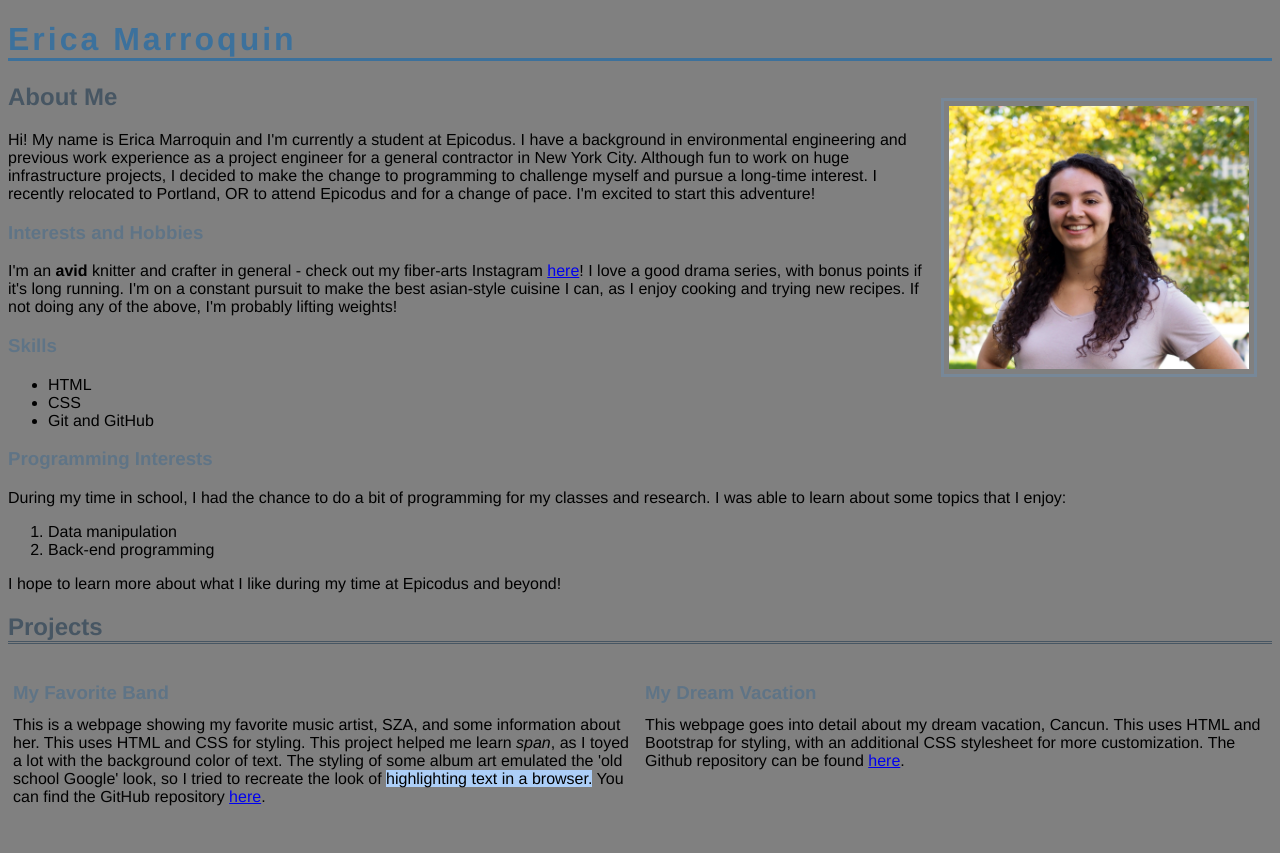
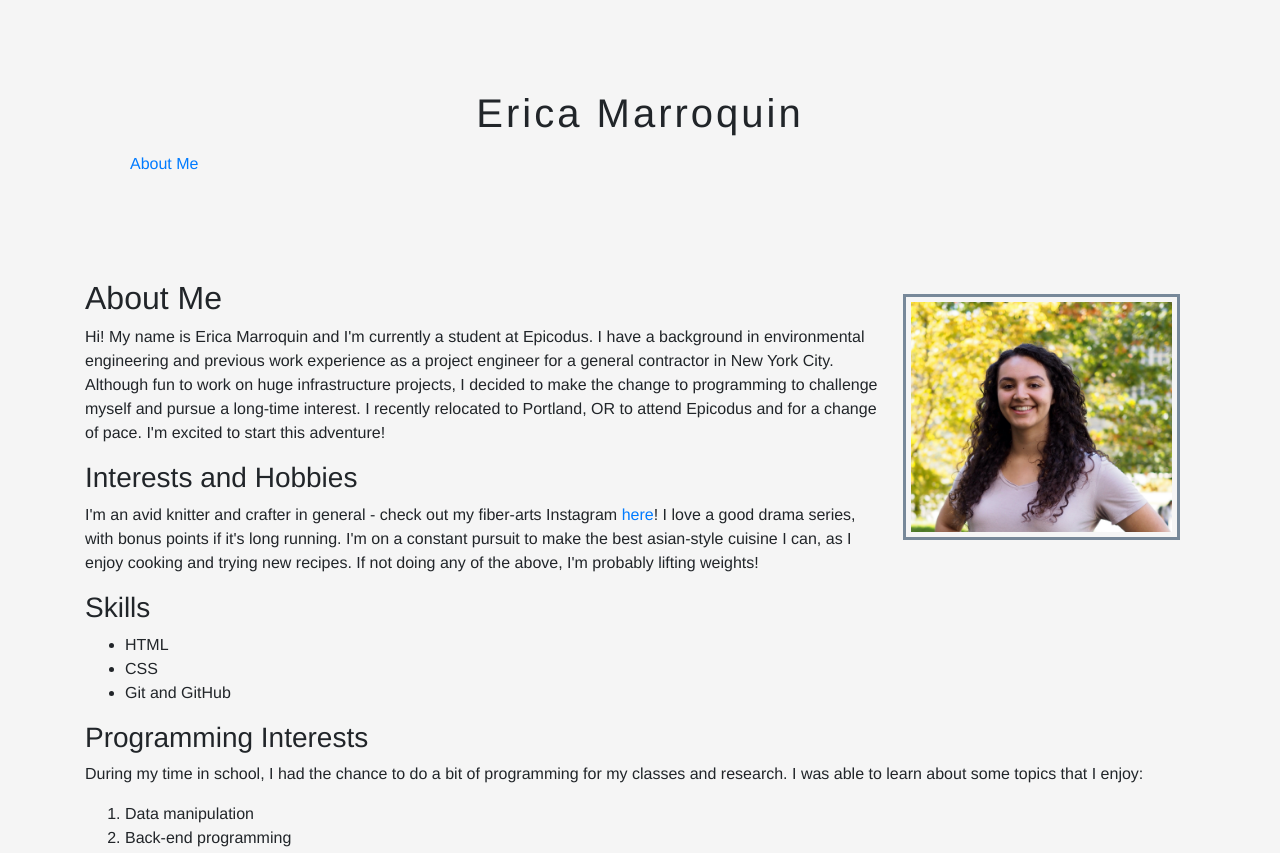
Before and after one commit to ericamarroquin/portfolio-landing-page, a plain HTML site: page index.html in a window 1280 px wide. Shown: the top 853 px of the page. Before the commit the page ends 827 px from the top, so only its background shows below. Drawn offline with Linux system fonts and the light colour scheme.

Commit message:
add about me button to main page

```diff
--- a/css/styles.css
+++ b/css/styles.css
@@ -11,7 +11,7 @@ img {
 body {
   font-family: Helvetica;
   font-weight: lighter;
-  background-color: gray;
+  background-color: whitesmoke;
 }
 
 .column {
@@ -21,8 +21,13 @@ body {
   box-sizing: border-box;
 }
 
+.jumbotron {
+  margin-top: 25px;
+  background-color: transparent;
+}
+
 .thin {
-  line-height: 0.5;
+  /* line-height: 0.5; */
 }
 
 .highlight {
@@ -30,19 +35,19 @@ body {
 }
 
 .bottom-line {
-  border-bottom: double rgb(71, 86, 99);
+  /* border-bottom: double rgb(71, 86, 99); */
 }
 
 h1 {
-  color: rgb(60, 113, 156);
+  /* color: rgb(60, 113, 156); */
   letter-spacing: 3px;
-  border-bottom: solid rgb(60, 113, 156);
+  text-align: center;
 }
 
 h2 {
-  color:rgb(71, 86, 99);
+  /* color:rgb(71, 86, 99); */
 }
 
 h3 {
-  color:rgb(95, 116, 134);
+  /* color:rgb(95, 116, 134); */
 }
--- a/index.html
+++ b/index.html
@@ -1,11 +1,18 @@
 <!DOCTYPE html>
 <html lang="en-US">
 <head>
+  <link rel="stylesheet" href="css/bootstrap.css" type="text/css">
   <link rel="stylesheet" href="css/styles.css" type="text/css">
   <title>Erica Marroquin's Portfolio</title>
 </head>
 <body>
+  <div class="container">
+    <div class="jumbotron">
       <h1>Erica Marroquin</h1>
+      <button type="button" class="btn btn-link">
+        <a href="about-me.html">About Me</a>
+      </button>
+    </div>
     <img src="img/headshot.jpg" alt="A headshot photo of Erica">
 
     <h2>About Me</h2>
@@ -40,6 +47,7 @@
       <h3 class="thin">My Dream Vacation</h3>
       <p>This webpage goes into detail about my dream vacation, Cancun. This uses HTML and Bootstrap for styling, with an additional CSS stylesheet for more customization. The Github repository can be found <a href="https://github.com/ericamarroquin/vacation-site">here</a>.</p>
     </div>
+  </div>
 
 </body>
 </html>
```
Also changed, not shown: about-me.html (added, +18 -0 lines). Lines whose indentation alone changed are shown as unchanged.
